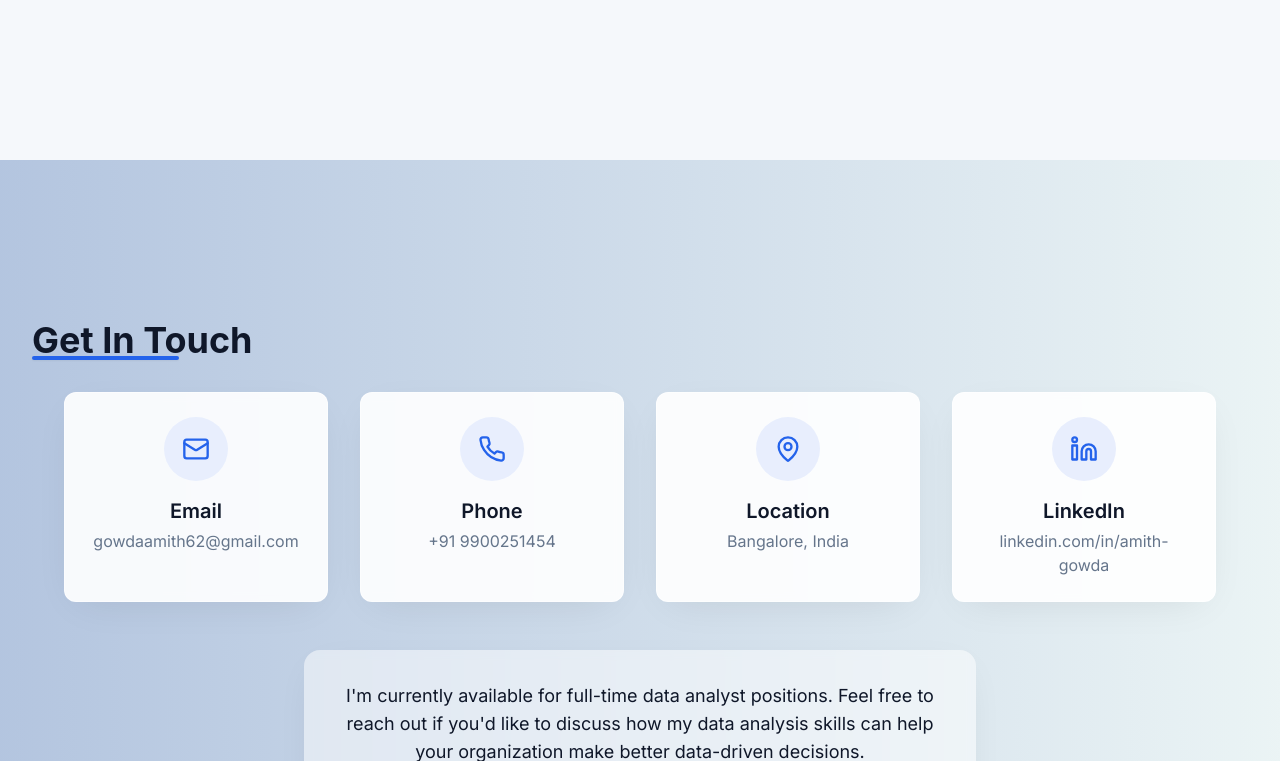
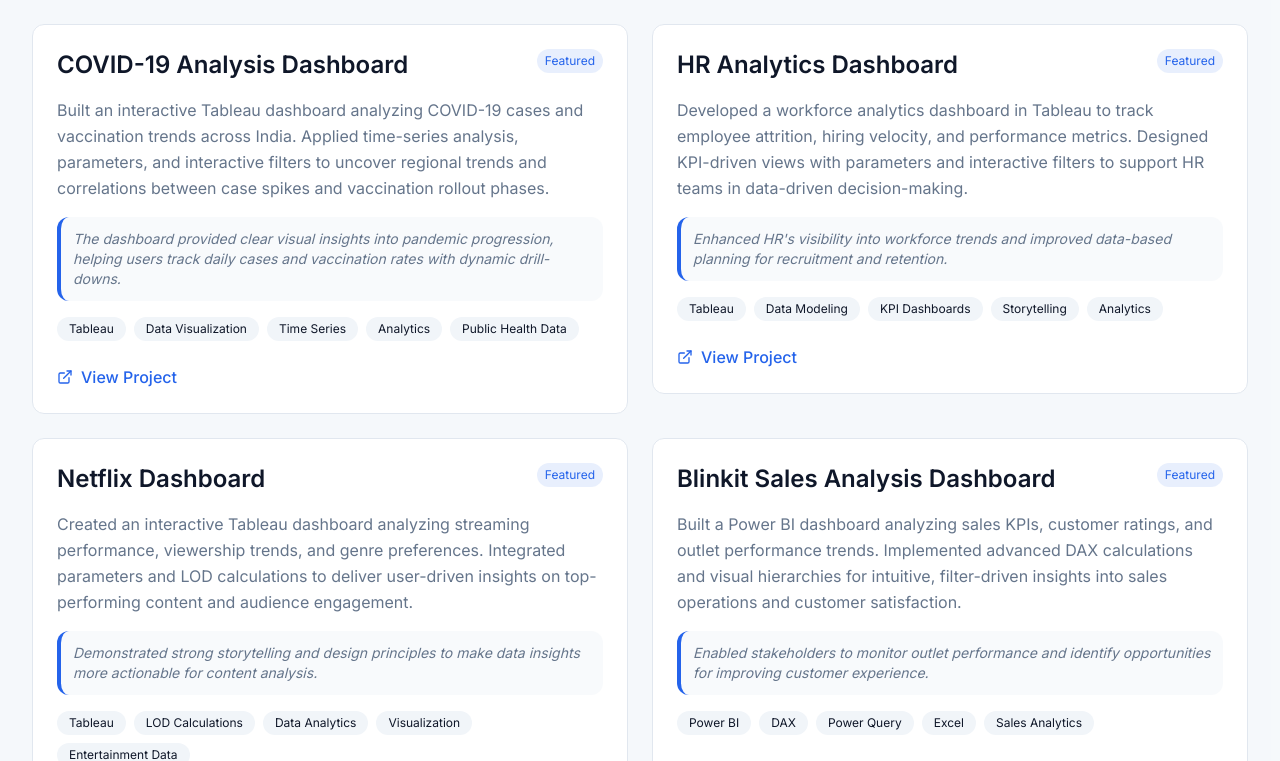
Before and after one commit to AmithGowda04/amithgowdaportfolio, a React (Vite) app: page / in a window 1280 px wide. Shown: the part 5159-5920 px from the top of the page. Built offline with nearby package versions, Linux system fonts and the light colour scheme.

Commit message:
Add new projects to section

```diff
--- a/src/components/Projects.tsx
+++ b/src/components/Projects.tsx
@@ -44,6 +44,38 @@ const projects: Project[] = [
     technologies: ["WordPress", "CSS/HTML", "Theme Customization", "Plugins", "Responsive Design"],
     liveUrl: "https://revenuecommissionerate.karnataka.gov.in/",
     specialNotes: "While not a core analytics project, it was valuable for strengthening technical flexibility and client communication skills."
+  },
+  {
+    title: "COVID-19 Analysis Dashboard",
+    description: "Built an interactive Tableau dashboard analyzing COVID-19 cases and vaccination trends across India. Applied time-series analysis, parameters, and interactive filters to uncover regional trends and correlations between case spikes and vaccination rollout phases.",
+    technologies: ["Tableau", "Data Visualization", "Time Series", "Analytics", "Public Health Data"],
+    liveUrl: "https://public.tableau.com/app/profile/amith.gowda.s/viz/Covid19Analysis_17590053856060",
+    featured: true,
+    specialNotes: "The dashboard provided clear visual insights into pandemic progression, helping users track daily cases and vaccination rates with dynamic drill-downs."
+  },
+  {
+    title: "HR Analytics Dashboard",
+    description: "Developed a workforce analytics dashboard in Tableau to track employee attrition, hiring velocity, and performance metrics. Designed KPI-driven views with parameters and interactive filters to support HR teams in data-driven decision-making.",
+    technologies: ["Tableau", "Data Modeling", "KPI Dashboards", "Storytelling", "Analytics"],
+    liveUrl: "https://github.com/AmithGowda04/HR-analytics-Dashboard",
+    featured: true,
+    specialNotes: "Enhanced HR's visibility into workforce trends and improved data-based planning for recruitment and retention."
+  },
+  {
+    title: "Netflix Dashboard",
+    description: "Created an interactive Tableau dashboard analyzing streaming performance, viewership trends, and genre preferences. Integrated parameters and LOD calculations to deliver user-driven insights on top-performing content and audience engagement.",
+    technologies: ["Tableau", "LOD Calculations", "Data Analytics", "Visualization", "Entertainment Data"],
+    liveUrl: "https://github.com/AmithGowda04/Netflix-Dashboard-Tableau",
+    featured: true,
+    specialNotes: "Demonstrated strong storytelling and design principles to make data insights more actionable for content analysis."
+  },
+  {
+    title: "Blinkit Sales Analysis Dashboard",
+    description: "Built a Power BI dashboard analyzing sales KPIs, customer ratings, and outlet performance trends. Implemented advanced DAX calculations and visual hierarchies for intuitive, filter-driven insights into sales operations and customer satisfaction.",
+    technologies: ["Power BI", "DAX", "Power Query", "Excel", "Sales Analytics"],
+    liveUrl: "https://github.com/AmithGowda04/Blinkit-Sales-Analysis",
+    featured: true,
+    specialNotes: "Enabled stakeholders to monitor outlet performance and identify opportunities for improving customer experience."
   }
 ];
 
```
